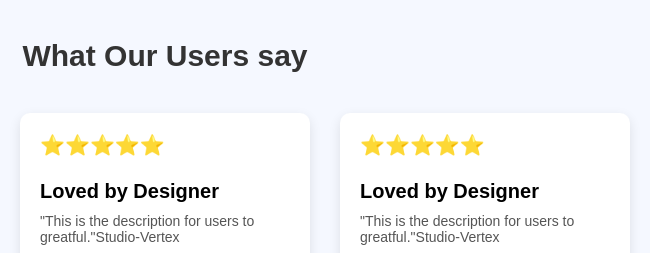
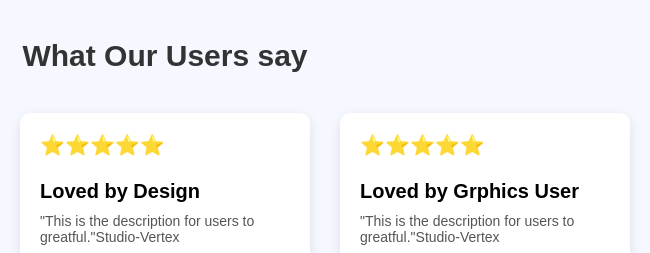
Before and after one commit to tasfia-alam/Program-hero1, a plain HTML site: page B12A01-landing-launchpad/index.html in a window 1280 px wide. Shown: the part 1160-1413 px from the top of the page, 475-1125 px from the left. Drawn offline with Linux system fonts and the light colour scheme.

Commit message:
change texts

```diff
--- a/B12A01-landing-launchpad/index.html
+++ b/B12A01-landing-launchpad/index.html
@@ -89,7 +89,7 @@
 
        <div class="card">
 
-        <div class="card-title">⭐⭐⭐⭐⭐<br><br>Loved by Designer</div>
+        <div class="card-title">⭐⭐⭐⭐⭐<br><br>Loved by Design</div>
         <div class="card-text">"This is the description for users to greatful."Studio-Vertex</div>
         <br>
         <table>
@@ -102,7 +102,7 @@
 
        <div class="card">
 
-        <div class="card-title">⭐⭐⭐⭐⭐<br><br>Loved by Designer</div>
+        <div class="card-title">⭐⭐⭐⭐⭐<br><br>Loved by Grphics User</div>
         <div class="card-text">"This is the description for users to greatful."Studio-Vertex</div>
         <br>
         <table>
```
